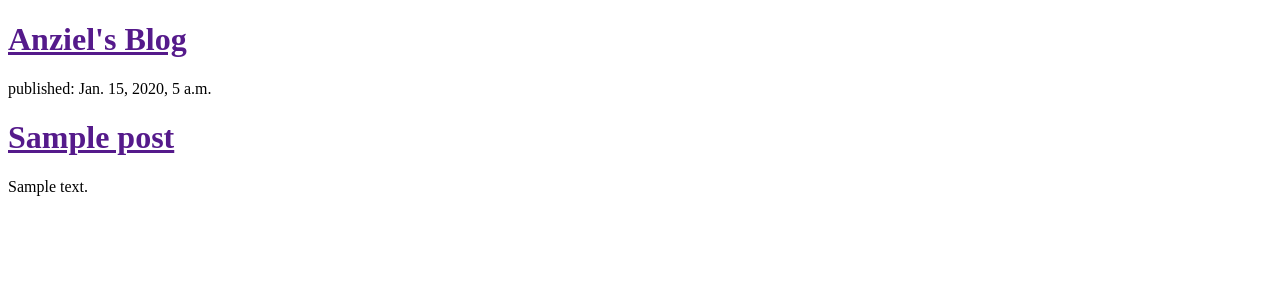
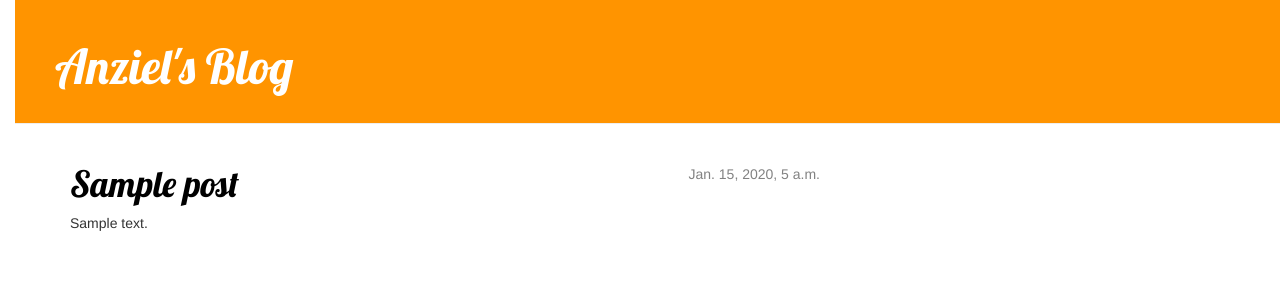
Before and after one commit to anziel29/my-first-blog, a Django app: template blog/templates/blog/post_list.html in a window 1280 px wide. Shown: the top 302 px of the page. Run offline with Django 3.2, Linux system fonts and the light colour scheme; the template is opened without the code that fills it: values that come from a table or form of the project are taken from there, others are empty; tables that the repository leaves empty hold one stand-in row (values such as "Sample post"); some libraries are stand-ins or nearby versions.

Commit message:
Added view and template for detailed blog post as well as CSS for the site.

```diff
--- /dev/null
+++ b/blog/static/css/blog.css
@@ -0,0 +1,56 @@
+h1 a {
+    color: #FCA205;
+    font-family: 'Lobster';
+}
+
+body {
+    padding-left: 15px;
+}
+
+.page-header {
+    background-color: #ff9400;
+    margin-top: 0;
+    padding: 20px 20px 20px 40px;
+}
+
+.page-header h1, .page-header h1 a, .page-header h1 a:visited, .page-header h1 a:active {
+    color: #ffffff;
+    font-size: 36pt;
+    text-decoration: none;
+}
+
+.content {
+    margin-left: 40px;
+}
+
+h1, h2, h3, h4 {
+    font-family: 'Lobster', cursive;
+}
+
+.date {
+    float: right;
+    color: #828282;
+}
+
+.save {
+    float: right;
+}
+
+.post-form textarea, .post-form input {
+    width: 100%;
+}
+
+.top-menu, .top-menu:hover, .top-menu:visited {
+    color: #ffffff;
+    float: right;
+    font-size: 26pt;
+    margin-right: 20px;
+}
+
+.post {
+    margin-bottom: 70px;
+}
+
+.post h1 a, .post h1 a:visited {
+    color: #000000;
+}
--- /dev/null
+++ b/blog/templates/blog/base.html
@@ -0,0 +1,26 @@
+{% load staticfiles %}
+<!DOCTYPE html>
+<html>
+    <head>
+        <title>Anziel's Blog</title>
+        <link rel="stylesheet" href="//maxcdn.bootstrapcdn.com/bootstrap/3.2.0/css/bootstrap.min.css">
+        <link rel="stylesheet" href="//maxcdn.bootstrapcdn.com/bootstrap/3.2.0/css/bootstrap-theme.min.css">
+        <link href='//fonts.googleapis.com/css?family=Lobster&subset=latin,latin-ext' rel='stylesheet' type='text/css'>
+        <link rel="stylesheet" href="{% static "css/blog.css" %}">
+    </head>
+    <body>
+        <body>
+    <div class="page-header">
+        <h1><a href="/">Anziel's Blog</a></h1>
+    </div>
+    <div class="content container">
+        <div class="row">
+            <div class="col-md-8">
+            {% block content %}
+            {% endblock %}
+            </div>
+        </div>
+    </div>
+</body>
+    </body>
+</html>
--- a/blog/templates/blog/post_list.html
+++ b/blog/templates/blog/post_list.html
@@ -1,22 +1,27 @@
+{% extends "blog/base.html" %}
+{% load staticfiles %}
+
 <!DOCTYPE html>
 <html>
 <head>
     <title>Anziel's Blog</title>
+    <link rel="stylesheet" href="//maxcdn.bootstrapcdn.com/bootstrap/3.2.0/css/bootstrap.min.css">
+    <link rel="stylesheet" href="//maxcdn.bootstrapcdn.com/bootstrap/3.2.0/css/bootstrap-theme.min.css">
+    <link rel="stylesheet" href="{% static "css/blog.css" %}">
+    <link href="http://fonts.googleapis.com/css?family=Lobster&subset=latin,latin-ext" rel="stylesheet" type="text/css">
 </head>
 <body>
-    <div>
-        <h1><a href="">Anziel's Blog</a></h1>
-    </div>
 
-    <div>
+    {% block content %}
         {% for post in posts %}
-            <div>
-                <p>published: {{post.published_date}}</p>
-                <h1><a href="">{{post.title}}</a></h1>
-                <p>{{post.text|linebreaks}}</p>
+        <div class="post">
+            <div class="date">
+                {{ post.published_date }}
             </div>
+            <h1><a href="{% url "post_detail" pk=post.pk %}">{{ post.title }}</a></h1>
+            <p>{{ post.text|linebreaks }}</p>
+        </div>
         {% endfor %}
-    </div>
-
+    {% endblock content %}
 </body>
 </html>
--- a/blog/urls.py
+++ b/blog/urls.py
@@ -3,4 +3,5 @@ from . import views
 
 urlpatterns = [
     url(r'^$', views.post_list, name='post_list'),
+    url(r'^post/(?P<pk>[0-9]+)/$', views.post_detail, name='post_detail'),
 ]
--- a/blog/views.py
+++ b/blog/views.py
@@ -1,4 +1,4 @@
-from django.shortcuts import render
+from django.shortcuts import render, get_object_or_404
 from .models import Post
 from django.utils import timezone
 
@@ -7,3 +7,7 @@ from django.utils import timezone
 def post_list(request):
     posts = Post.objects.filter(published_date__lte=timezone.now()).order_by('published_date')
     return render(request, 'blog/post_list.html', {'posts': posts})
+
+def post_detail(request, pk):
+    post = get_object_or_404(Post, pk=pk)
+    return render(request, 'blog/post_detail.html', {'post': post})
```
Also changed, not shown: blog/templates/blog/post_detail.html (added, +14 -0 lines).
